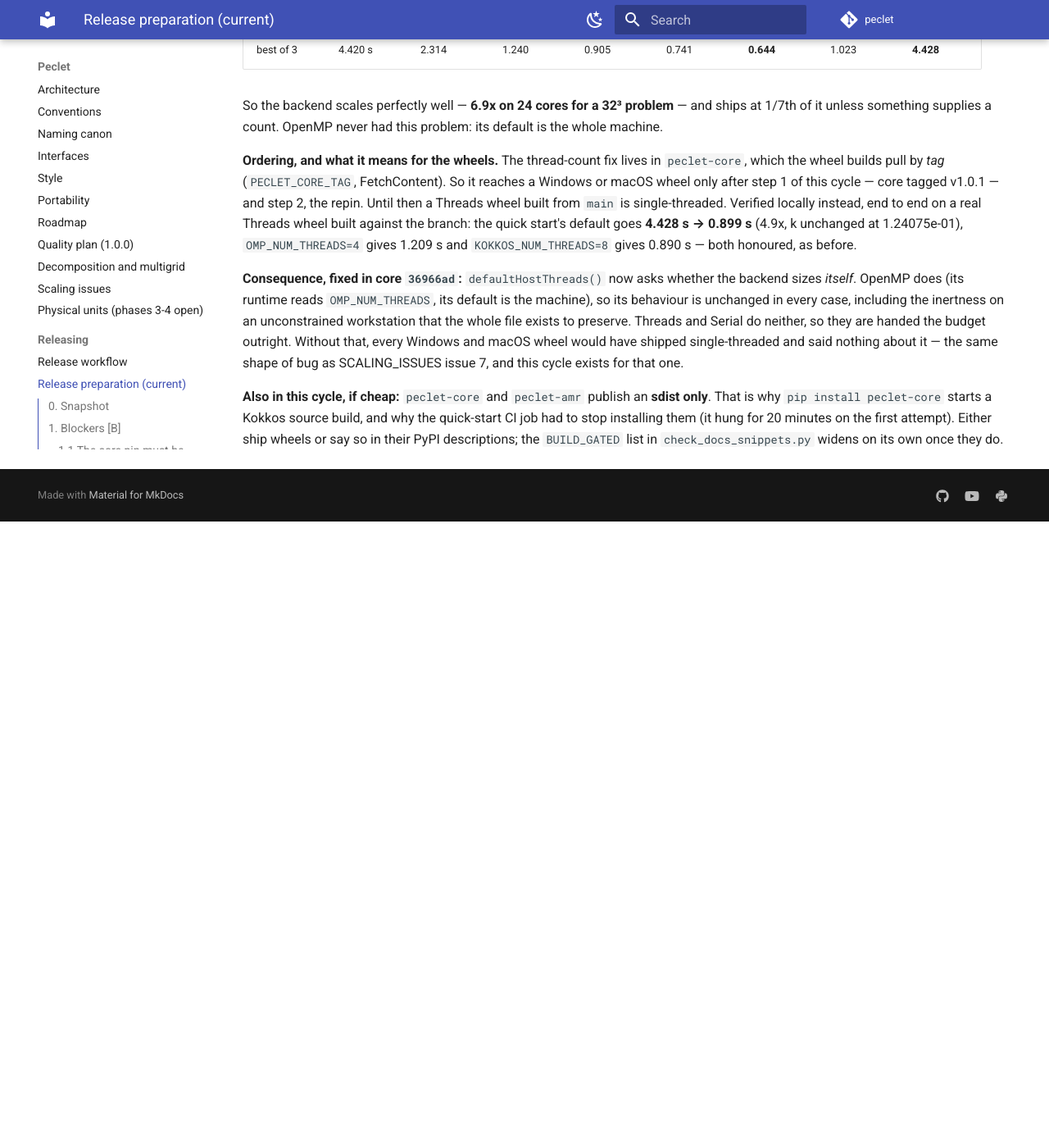
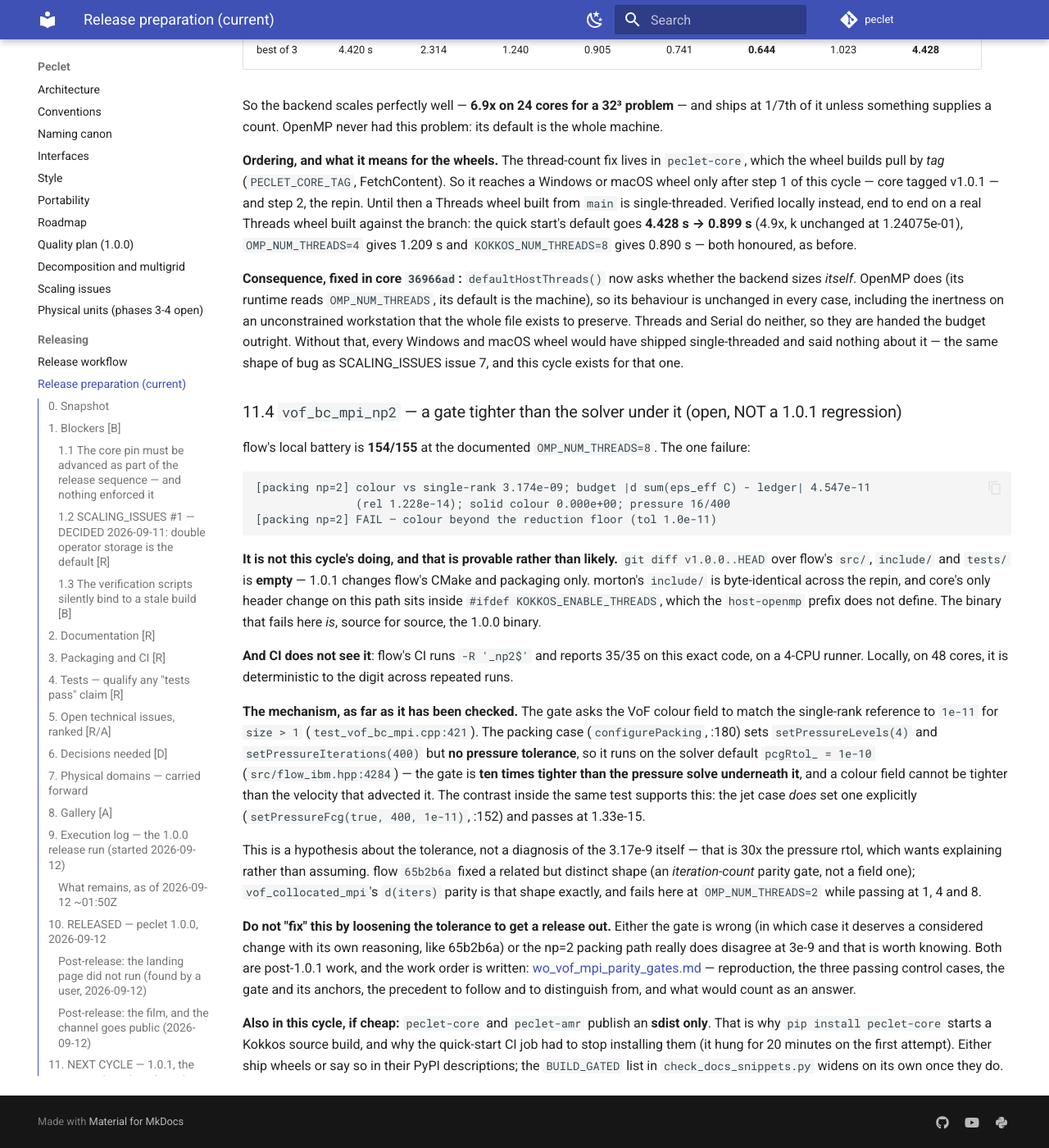
Before and after one commit to computational-chemical-engineering/peclet, an MkDocs documentation site: the page built from docs/RELEASE_PREP.md, in a window 1280 px wide and 1400 px high, scrolled down 19852 px. Shown: the whole window at 82% size. Built offline with MkDocs 1.6.1 and Material for MkDocs 9.7.7, drawn with Linux system fonts in a browser that asks for light colours; comment, search, counter and statistics services are not loaded; before the commit the page ends 20488 px from its top, so only the background shows below that.

Commit message:
work order: the VoF MPI parity gates
vof_bc_mpi_np2 fails on a 48-core box and passes in CI; vof_collocated_mpi_np{2,4} fail at
OMP_NUM_THREADS=2 and pass at 1, 4 and 8. Neither is a 1.0.1 regression -- flow's src/, include/ and
tests/ are byte-identical across v1.0.0..v1.0.1 -- so this is a standalone piece of work and it gets
a standalone brief: reproduction, the three control cases that pass (slug-kin BITWISE, jet 1.3e-15,
the budget closing at 1.2e-14 relative), the gate's anchors, and the precedent in 65b2b6a with the
reason it does not transfer unexamined.

Corrects section 11.4 while writing it: the explicit 1e-11 pressure tolerance is configureJet's, not
configurePacking's. The packing case sets none and runs on the solver default pcgRtol_ = 1e-10
(src/flow_ibm.hpp:4284), so the gate asks for ten times what the pressure solve under it delivers --
and the case that DOES pin 1e-11 is the one that passes, at 1.3e-15. That is a sharper clue than
what the section said an hour ago, and it is a hypothesis, not a diagnosis: 3.17e-9 is 30x the
pressure rtol and the amplification wants explaining.

Co-Authored-By: Claude Opus 5 <noreply@anthropic.com>
Claude-Session: https://claude.ai/code/session_01GXYbwBnXrPKJF9YiqvyY1Y

````diff
--- a/docs/RELEASE_PREP.md
+++ b/docs/RELEASE_PREP.md
@@ -845,6 +845,45 @@ outright. Without that, every Windows and macOS wheel would have shipped single-
 nothing about it — the same shape of bug as SCALING_ISSUES issue 7, and this cycle exists for that
 one.
 
+### 11.4 `vof_bc_mpi_np2` — a gate tighter than the solver under it (open, NOT a 1.0.1 regression)
+
+flow's local battery is **154/155** at the documented `OMP_NUM_THREADS=8`. The one failure:
+
+```
+[packing np=2] colour vs single-rank 3.174e-09; budget |d sum(eps_eff C) - ledger| 4.547e-11
+               (rel 1.228e-14); solid colour 0.000e+00; pressure 16/400
+[packing np=2] FAIL — colour beyond the reduction floor (tol 1.0e-11)
+```
+
+**It is not this cycle's doing, and that is provable rather than likely.** `git diff v1.0.0..HEAD`
+over flow's `src/`, `include/` and `tests/` is **empty** — 1.0.1 changes flow's CMake and packaging
+only. morton's `include/` is byte-identical across the repin, and core's only header change on this
+path sits inside `#ifdef KOKKOS_ENABLE_THREADS`, which the `host-openmp` prefix does not define. The
+binary that fails here *is*, source for source, the 1.0.0 binary.
+
+**And CI does not see it**: flow's CI runs `-R '_np2$'` and reports 35/35 on this exact code, on a
+4-CPU runner. Locally, on 48 cores, it is deterministic to the digit across repeated runs.
+
+**The mechanism, as far as it has been checked.** The gate asks the VoF colour field to match the
+single-rank reference to `1e-11` for `size > 1` (`test_vof_bc_mpi.cpp:421`). The packing case
+(`configurePacking`, :180) sets `setPressureLevels(4)` and `setPressureIterations(400)` but **no
+pressure tolerance**, so it runs on the solver default `pcgRtol_ = 1e-10` (`src/flow_ibm.hpp:4284`)
+— the gate is **ten times tighter than the pressure solve underneath it**, and a colour field cannot
+be tighter than the velocity that advected it. The contrast inside the same test supports this: the
+jet case *does* set one explicitly (`setPressureFcg(true, 400, 1e-11)`, :152) and passes at 1.33e-15.
+
+This is a hypothesis about the tolerance, not a diagnosis of the 3.17e-9 itself — that is 30x the
+pressure rtol, which wants explaining rather than assuming. flow `65b2b6a` fixed a related but
+distinct shape (an *iteration-count* parity gate, not a field one); `vof_collocated_mpi`'s `d(iters)`
+parity is that shape exactly, and fails here at `OMP_NUM_THREADS=2` while passing at 1, 4 and 8.
+
+**Do not "fix" this by loosening the tolerance to get a release out.** Either the gate is wrong (in
+which case it deserves a considered change with its own reasoning, like 65b2b6a) or the np=2 packing
+path really does disagree at 3e-9 and that is worth knowing. Both are post-1.0.1 work, and the work
+order is written: [wo_vof_mpi_parity_gates.md](wo_vof_mpi_parity_gates.md) — reproduction, the three
+passing control cases, the gate and its anchors, the precedent to follow and to distinguish from, and
+what would count as an answer.
+
 **Also in this cycle, if cheap:** `peclet-core` and `peclet-amr` publish an **sdist only**. That is
 why `pip install peclet-core` starts a Kokkos source build, and why the quick-start CI job had to
 stop installing them (it hung for 20 minutes on the first attempt). Either ship wheels or say so in
--- /dev/null
+++ b/docs/wo_vof_mpi_parity_gates.md
@@ -0,0 +1,185 @@
+# Work order — the VoF MPI parity gates: `vof_bc_mpi_np2` and `vof_collocated_mpi`
+
+Written 2026-09-14 during the peclet 1.0.1 release, which these failures did **not** cause and did
+not block. Self-contained: a session picking this up needs nothing from the conversation that
+produced it.
+
+---
+
+## 1. The question
+
+`tests/kokkos_mpi/test_vof_bc_mpi.cpp` fails at np=2 on a 48-core workstation and passes in CI.
+**Is the np=2 VoF packing path actually wrong, or is the gate asking for agreement tighter than the
+solver beneath it can deliver?** Answer with evidence, then either fix the code or change the gate —
+with the reasoning recorded either way.
+
+Do not answer it by loosening a tolerance until the run goes green. If the gate moves, it moves for
+a stated reason, in the style of the precedent in §6.
+
+## 2. Why this needs care rather than a quick patch
+
+The failing quantity is a **field** comparison, not an iteration count. A field disagreeing at 3e-9
+between decompositions is either (a) a solver tolerance showing through, which is benign and means
+the gate is misspecified, or (b) a genuine decomposition-dependent difference in the VoF packing
+path, which is a correctness bug in a distributed method and matters a great deal. Those two have
+opposite fixes. The whole job is telling them apart.
+
+## 3. Current state — reproduce it first
+
+```bash
+cd /home/frankp/Codes/suite/flow
+source ../.venv/bin/activate
+cmake -S . -B build_dev -DCMAKE_PREFIX_PATH="$PWD/../extern/install/host-openmp" \
+      -DPECLET_FLOW_BUILD_TESTS=ON -DPECLET_FLOW_MPI=ON -DMPIEXEC_EXECUTABLE=/usr/bin/mpirun
+cmake --build build_dev -j 12
+OMP_NUM_THREADS=8 OMP_PROC_BIND=false ctest --test-dir build_dev -R vof_bc_mpi_np2 --output-on-failure
+```
+
+Observed, deterministic to the digit over repeated runs (2026-09-14, 48-core Threadripper 5965WX,
+OpenMPI, `host-openmp` Kokkos prefix):
+
+```
+VOF BC MPI np=2  grid 16x16x32  block 16x16x16  cut axes: z
+  [slug-kin  np=2] colour vs single-rank 0.000e+00 (BITWISE required)
+  [slug-kin  np=2] ledger vs single-rank 7.189e-13; global budget |sum(C) - ledger| 2.274e-13
+  [jet-coupl np=2] colour vs single-rank 1.332e-15; pressure 14/400, max|div| 1.799e-08
+  [packing   np=2] colour vs single-rank 3.174e-09; budget |d sum(eps_eff C) - ledger| 4.547e-11
+                   (rel 1.228e-14); solid colour 0.000e+00; pressure 16/400
+  [packing   np=2] FAIL — colour beyond the reduction floor (tol 1.0e-11)
+```
+
+Read that carefully, because three of the four lines are the control group:
+
+- **slug-kin is BITWISE identical** at np=2. The kinematic path is decomposition-exact.
+- **jet-coupl agrees to 1.3e-15.**
+- **packing's conservation budget closes to 1.2e-14 relative** — mass is not being lost or gained.
+- Only packing's *pointwise* colour disagrees, at 3.2e-9.
+
+### The gate
+
+`tests/kokkos_mpi/test_vof_bc_mpi.cpp:421` (and the identical one at :357 for the jet case):
+
+```cpp
+const double dc = maxAbsDiff(gc, ref.getVof());   // gathered np=2 field vs a single-rank rerun
+...
+const double tol = (size == 1) ? 0.0 : 1e-11;
+if (!(dc <= tol)) { ... fail = 1; }
+```
+
+### The configuration that fails
+
+`configurePacking`, `test_vof_bc_mpi.cpp:180`:
+
+```cpp
+static void configurePacking(IbmSolver& s, int ox, int oy, int oz, int lnx, int lny, int lnz) {
+  s.setRho(1.0);
+  s.setMu(0.5);
+  s.setDt(0.1);
+  for (int f = 0; f < 4; ++f) s.setDomainBc(f, 1, 0, 0, 0);
+  s.setDomainBc(4, 2, 0.0, 0.0, 0.5);  // inflow at -z
+  s.setDomainBc(5, 3, 0, 0, 0);        // outflow at +z
+  s.setVelocityIterations(60);
+  s.setPressureLevels(4);
+  s.setPressureIterations(400);
+  s.setSolid(packingSdf(ox, oy, oz, lnx, lny, lnz), true);
+  s.enableVof();
+  ...
+```
+
+**It sets no pressure tolerance**, so it runs on the solver default
+`double pcgRtol_ = 1e-10;  // cut-cell pressure MG-PCG` (`src/flow_ibm.hpp:4284`).
+
+The gate therefore demands `1e-11` from a colour field advected by a velocity whose pressure solve
+stopped at a **1e-10** relative residual. The jet case, which passes at 1.3e-15, is the one that
+*does* pin its tolerance explicitly — `s.setPressureFcg(true, 400, 1e-11)` at :152.
+
+That asymmetry is the strongest clue on the table. It is a hypothesis, not a finding: 3.17e-9 is
+~30x the pressure rtol, and why the amplification is 30x and not 1x is exactly the thing to
+establish.
+
+## 4. Constraints and invariants
+
+- **Do not change numerics to make a test pass.** Suite standing directive; a change meant to be
+  inert must be proved bit-identical at the old configuration, not assumed.
+- np=1 must stay **exactly** decomposition-independent (`tol = (size == 1) ? 0.0 : ...`). Whatever
+  happens above np=1, the np=1 branch keeps its zero.
+- `slug-kin` must stay **bitwise** at every rank count. If a change to the VoF path perturbs that,
+  the change is wrong.
+- The conservation budget gate (`budget / g0 < 1e-10`) stays; it is currently passing at 1.2e-14 and
+  is the check that would catch a real mass error.
+- Geometric VoF on the collocated grid is rung V8 and the ghost projection v1 does not support it —
+  the AUTO scheme falls back to gauge-exact and says so. That is expected, not part of this problem.
+
+## 5. Settled, not open
+
+- The suite's collocated pressure coupling is Almgren–Bell–Colella; **Rhie–Chow is rejected** and has
+  been re-proposed by mistake three times. Not relevant to the fix, but do not wander there.
+- This is **not** a 1.0.1 regression, and re-checking that is wasted effort. Proof: `git diff
+  v1.0.0..v1.0.1` over flow's `src/`, `include/` and `tests/` is **empty** — 1.0.1 changed flow's
+  CMake and packaging only. The binary that fails is, source for source, the 1.0.0 binary.
+- flow's CI passes all 35/35 np≤2 MPI tests on this code, on a 4-CPU runner. The failure is
+  environment-dependent, not intermittent: it is bit-reproducible on the 48-core box.
+
+**Genuinely open:** whether the packing np=2 path has a real defect, and if not, what the gate
+should say instead.
+
+## 6. The precedent to follow (and to distinguish from)
+
+flow `65b2b6a`, "vardensity_mpi: the V-cycle-count parity gate is exact at np=1, +/-1 above it",
+widened a sibling gate. Read the commit in full — it is the model for how to change a gate here:
+
+```cpp
+// np=1 must be decomposition-independent EXACTLY. np>1 gets one V-cycle of slack, for the
+// same reason utol and ptol get a floor there: the stopping test is `maxabs(r) < rtol*r0`,
+// and at np>1 both sides of that come from a global reduction whose summation order is not
+// the single-rank order. The count is a DISCONTINUOUS function of a quantity that already
+// carries a reduction-order floor ...
+const long itTol = (size == 1) ? 0 : 1;
+```
+
+**But note the difference.** That gate counts V-cycles — a discontinuous integer sitting on a
+threshold. This one compares a continuous field. "Reduction order" explains a ±1 iteration count far
+more readily than it explains 3.2e-9 in a field whose other two cases agree at 1.3e-15 and bitwise.
+Do not reuse the argument by analogy; earn it or reject it.
+
+## 7. The second, related failure
+
+`vof_collocated_mpi_np2` and `_np4` fail on the same box at `OMP_NUM_THREADS=2` and **pass at 1, 4
+and 8**:
+
+```
+[hydro-z np=2] du 1.264e-14 (|u| 3.479e-13)  duf 7.789e-15 (|uf| 1.871e-13)
+               dP 2.728e-12 (|P| 1.150e+03)  dC 0.000e+00   d(iters) 2   *** FAIL ***
+```
+
+Every field agrees at round-off; only `d(iters)` differs. This one *is* 65b2b6a's shape, and
+65b2b6a's own comment records that "the count sequence changes with the OpenMP THREAD COUNT alone at
+fixed np=1". Likely the same fix, and cheap — but decide it on its own evidence, and note that a gate
+which passes at 1, 4 and 8 threads and fails at 2 is a gate that will fail again on someone else's
+machine.
+
+## 8. How the answer will be verified
+
+- `OMP_NUM_THREADS=8 OMP_PROC_BIND=false ctest --test-dir build_dev --output-on-failure -LE bench`
+  — **155/155**. It is 154/155 today, and 151/155 at `OMP_NUM_THREADS=2`, so check both thread
+  counts; a fix that is green only at one of them has not finished.
+- `slug-kin` still bitwise; np=1 branches still exact; the budget gate untouched and still passing.
+- If the conclusion is "the gate was wrong": the new tolerance is justified from the solver
+  tolerance it sits on, in a comment of the kind 65b2b6a wrote, and the number is derived rather
+  than fitted to today's 3.17e-9.
+- If the conclusion is "the packing path is wrong": a test that fails before the fix and passes
+  after, and an explanation of why CI's 4 CPUs hid it.
+
+## 9. Deliverable
+
+- The fix, or the gate change, in `flow`, with the reasoning in the commit message.
+- An entry in `suite/docs/DECISIONS.md` + `docs/decisions/flow.md` if a gate's contract changes —
+  that is a decision a later session could plausibly undo.
+- Update `suite/docs/RELEASE_PREP.md` §11.4, which currently records this as open.
+
+## 10. Out of scope
+
+- The 1.0.1 release: it is done. Do not retag anything.
+- VoF W4 (parked WIP on branch `vof-w4`, 32/33, G2 unmet) — unrelated campaign.
+- The Windows/macOS wheel work of 1.0.1 (RELEASE_PREP §11.2, §11.3).
+- Anything about the quick start, the container thread pool, or `cpu_budget`.
````
